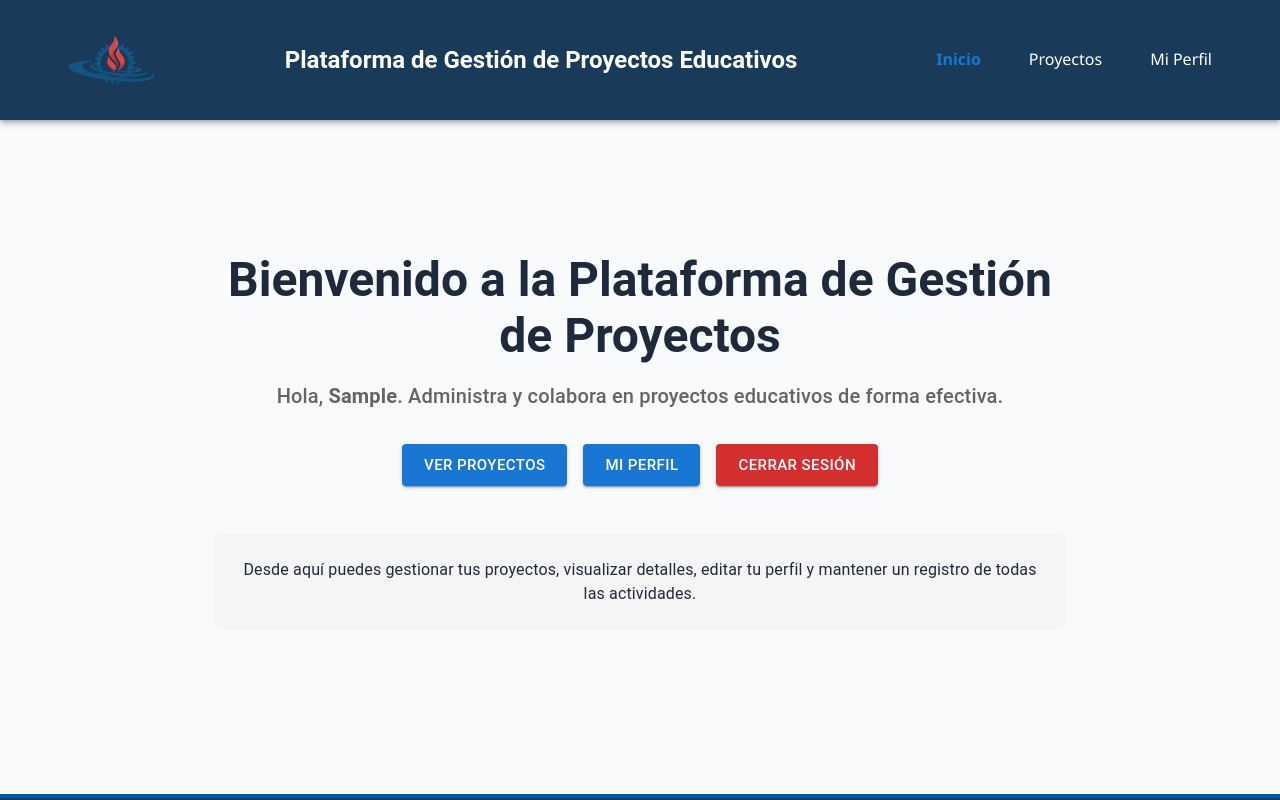
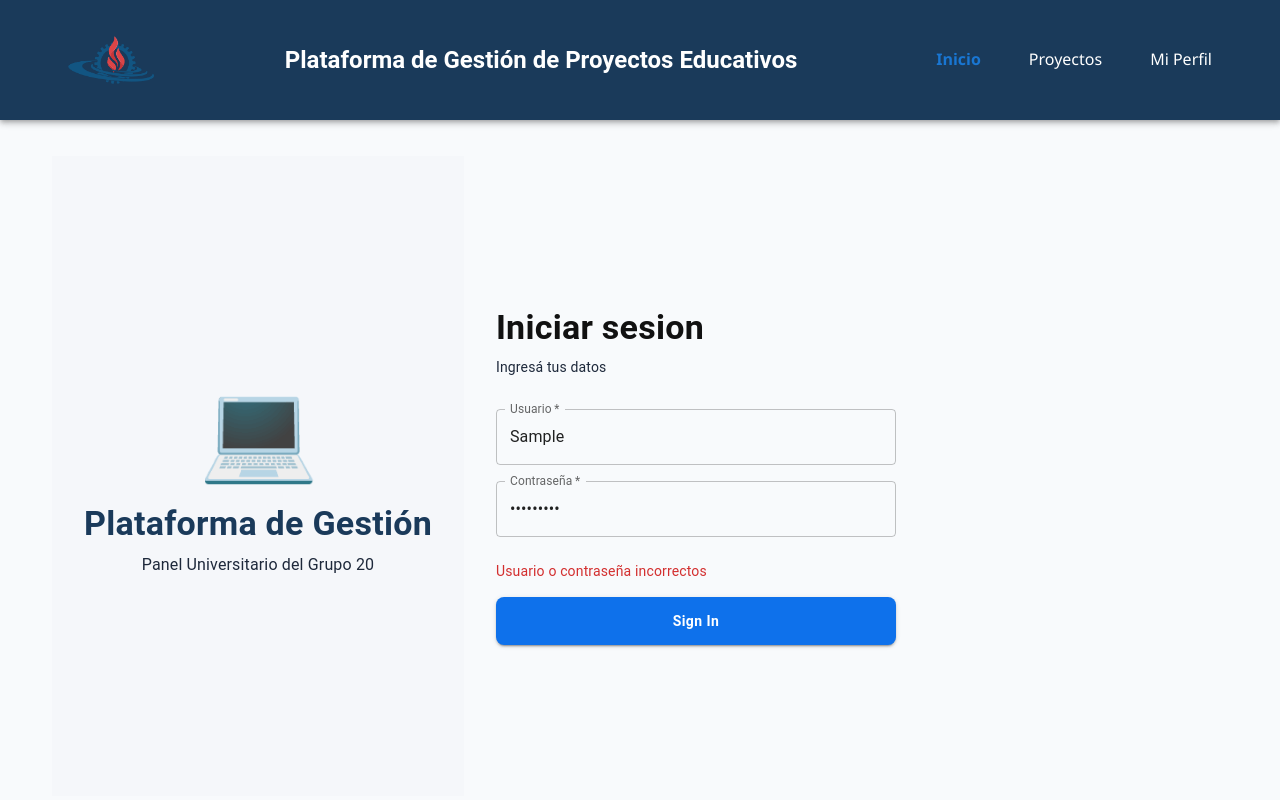
Before and after one commit to fabri982022/tp3-pv-grupo20, a React (Vite) app in the folder tp3-grupo20/: page / in a window 1280 px wide. Both pictures are taken after typing "Sample", "Sample123" into the empty fields and a click on the button "Sign In". Shown: the top 800 px of the page. Built offline with nearby package versions, Linux system fonts and the light colour scheme.

Commit message:
Terminado Punto 1: Estado global, servicio de promesas y Login funcional--> GiselaCarlos

```diff
--- /dev/null
+++ b/tp3-grupo20/src/context/UsuarioContext.jsx
@@ -0,0 +1,20 @@
+import { createContext, useContext,useState } from 'react';
+
+// 1. Creación del contexto vacío
+export const UsuarioContext = createContext(null);
+
+// 2. Componente Proveedor
+export const UsuarioProvider = ({ children }) => {
+
+  // Cargamos el estado usando el servicio simulado
+  const [usuario, setUsuario] = useState( null);
+  const guardarSesion= (usuario) => setUsuario(usuario);
+  const cerrarSesion= () => setUsuario(null);
+
+
+  return (
+    <UsuarioContext.Provider value={{ usuario, guardarSesion, cerrarSesion }}>
+      {children}
+    </UsuarioContext.Provider>
+  );
+};
--- /dev/null
+++ b/tp3-grupo20/src/hook/useUsuario.js
@@ -0,0 +1,5 @@
+import { UsuarioContext } from '../context/UsuarioContext';
+import { useContext } from 'react';
+
+// Hook personalizado para acceder/consumir el contexto de usuario
+export const useUsuario = () => useContext(UsuarioContext);
--- a/tp3-grupo20/src/main.jsx
+++ b/tp3-grupo20/src/main.jsx
@@ -3,9 +3,12 @@ import { createRoot } from 'react-dom/client'
 import App  from './App.jsx'
 import './index.css'
 import './css/proyectos.css'
+import { UsuarioProvider } from './context/UsuarioContext.jsx';
 
 createRoot(document.getElementById('root')).render(
   <StrictMode>
-    <App />
+    <UsuarioProvider>
+      <App />
+    </UsuarioProvider>
   </StrictMode>,
 )
--- /dev/null
+++ b/tp3-grupo20/src/services/usuarioService.js
@@ -0,0 +1,27 @@
+const usuarioService= ( ()=>{
+
+    //bd simulada
+ const usuariosRegistrados = [
+  { nombre: "Juan Pérez", dni: "12345678", rol: "Alumno", institucion: "Universidad Nacional", password: "1234" },
+  { nombre: "María Sosa", dni: "11223344", rol: "Docente", institucion: "Universidad Nacional", password: "profesora2026" }
+];
+
+//buscar usuario por DNI y contraseña
+const login = (dni, password) => {
+  return new Promise((resolve, reject) => {
+    setTimeout(() => {
+        const encontrado = usuariosRegistrados.find(
+            u => u.dni === dni && u.password === password);
+        if (encontrado) {
+            resolve({ dni: encontrado.dni, nombre: encontrado.nombre, rol: encontrado.rol, institucion: encontrado.institucion });
+        } else {
+            reject(new Error("Usuario o contraseña incorrectos"));
+        }
+    }, 300);
+});
+};
+
+return { login };
+
+});
+export default usuarioService();
--- a/tp3-grupo20/src/views/Dashboard.jsx
+++ b/tp3-grupo20/src/views/Dashboard.jsx
@@ -1,22 +1,50 @@
 import React, { useState } from 'react';
 import { Container, Box, Typography, Button, Grid, TextField } from '@mui/material';
 import { Link } from 'react-router-dom';
+//agrego
+import { useUsuario } from '../hook/useUsuario';
+import usuarioService from '../services/usuarioService';
 
 export default function Dashboard() {
-  // Verificacion de usuario
-  const [isLoggedIn, setIsLoggedIn] = useState(!!localStorage.getItem('user'));
-  const [usuario, setUsuario] = useState('');
+
+  const { usuario, guardarSesion, cerrarSesion } = useUsuario();
+  const [dniInput, setDniInput] = useState('');
+  const [passwordInput, setPasswordInput] = useState('');
+  const [errorMsg, setErrorMsg] = useState('');
+  const [loading, setLoading] = useState(false);
 
   const handleLoginSubmit = (e) => {
     e.preventDefault();
-    // Guardado
-    localStorage.setItem('user', usuario || 'Invitado');
-    // Actualizacion del estado
-    setIsLoggedIn(true);
+    setErrorMsg('');
+    setLoading(true); //Empezamos a cargar
+
+
+    usuarioService.login(dniInput, passwordInput)
+      .then((datosUsuario) => {
+        guardarSesion(datosUsuario); // Inyecta los datos reales en el contexto
+      })
+      .catch((error) => {
+        setErrorMsg(error.message); // Muestra el error si ponen cualquier clave
+      })
+
+      .finally(() => {
+        setLoading(false); // 🔥 ¡NUEVO! Apagamos el loading al terminar la promesa
+      });
+
   };
+  if (loading) {
+    return (
+      <Box sx={{ display: 'flex', justifyContent: 'center', alignItems: 'center', minHeight: '80vh' }}>
+        <Typography variant="h5" sx={{ color: '#0e71eb', fontWeight: 'bold' }}>
+          Iniciando sesión, por favor espere...
+        </Typography>
+      </Box>
+    );
+  }
 
-  // No esta logeado
-  if (!isLoggedIn) {
+
+  if (!usuario){
+
     return (
       <Grid container sx={{ minHeight: '80vh' }}>
 
@@ -68,8 +96,10 @@ export default function Dashboard() {
                 label="Usuario"
                 fullWidth
                 sx={{ mb: 2 }}
-                value={usuario}
-                onChange={(e) => setUsuario(e.target.value)}
+                //value={usuario}
+                value={dniInput}
+                //onChange={(e) => setUsuario(e.target.value)}
+                onChange={(e) => setDniInput(e.target.value)}
                 variant="outlined"
                 required
               />
@@ -78,10 +108,12 @@ export default function Dashboard() {
                 type="password"
                 fullWidth
                 sx={{ mb: 3 }}
+                value={passwordInput}
+                onChange={(e) => setPasswordInput(e.target.value)}
                 variant="outlined"
                 required
               />
-
+              {errorMsg && <Typography variant="body2" color="error" sx={{ mb: 2 }}>{errorMsg}</Typography>}
               <Button
                 type="submit"
                 variant="contained"
@@ -114,7 +146,11 @@ export default function Dashboard() {
 
         {/* Personalizacion del subtítulo con el nombre guardado */}
         <Typography variant="h6" color="textSecondary" sx={{ mb: 4 }}>
-          Hola, <strong>{localStorage.getItem('user')}</strong>. Administra y colabora en proyectos educativos de forma efectiva.
+
+          {/*Hola, <strong>{localStorage.getItem('user')}</strong>. Administra y colabora en proyectos educativos de forma efectiva.
+           */}
+          Hola, {usuario?.nombre} ({usuario?.rol})
+
         </Typography>
 
         <Box sx={{ display: 'flex', gap: 2, justifyContent: 'center', flexWrap: 'wrap' }}>
@@ -142,12 +178,14 @@ export default function Dashboard() {
             variant="contained"
             color="error"
             size="large"
-            onClick={() => {
-            localStorage.removeItem('user'); // Borra el usuario simulado
-            window.location.reload();       // Recarga la página para volver al Login
-            }}
+            onClick={ ()=>
+              {cerrarSesion()
+              setDniInput('');     // 2. Limpia el campo de Usuario
+              setPasswordInput(''); // 3. Limpia el campo de Contraseña
+            }
+          }
           >
-            Cerrar Sesión
+            Cerrar Sesion
           </Button>
 
         </Box>
```
